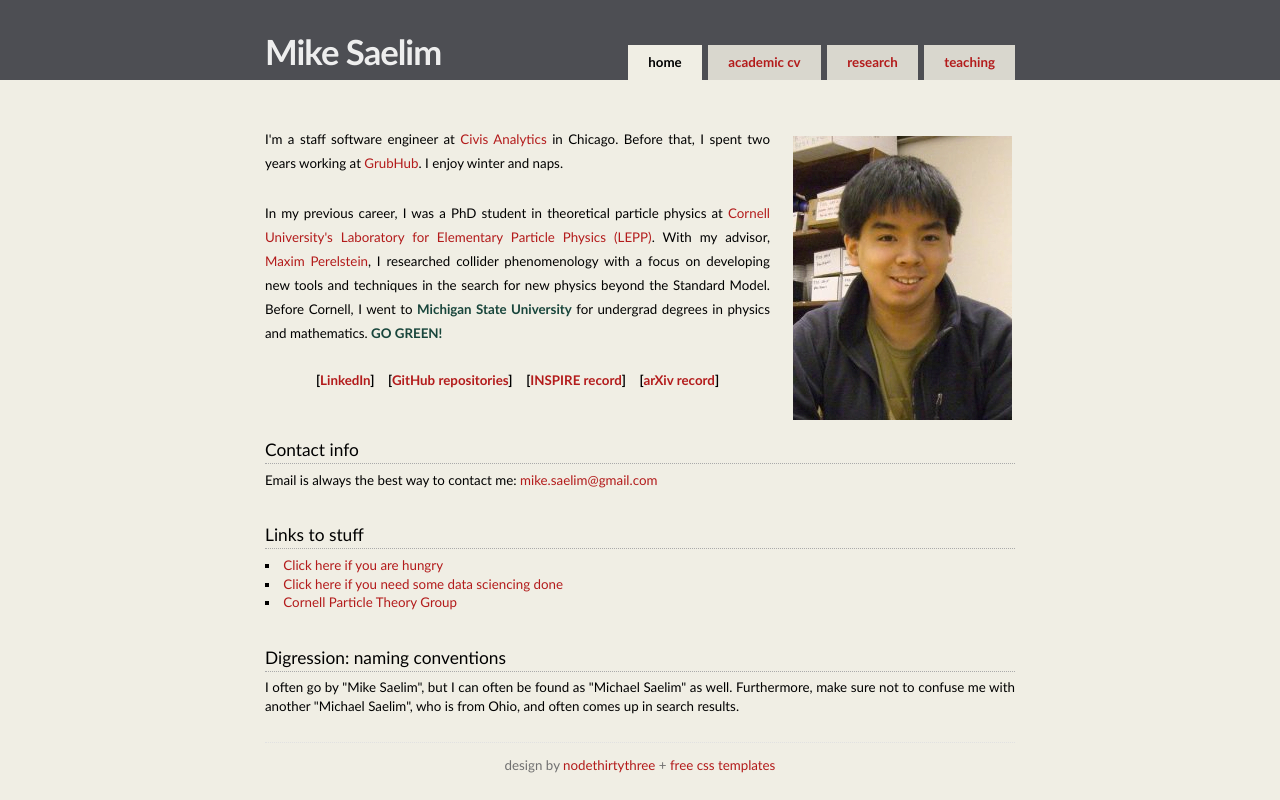
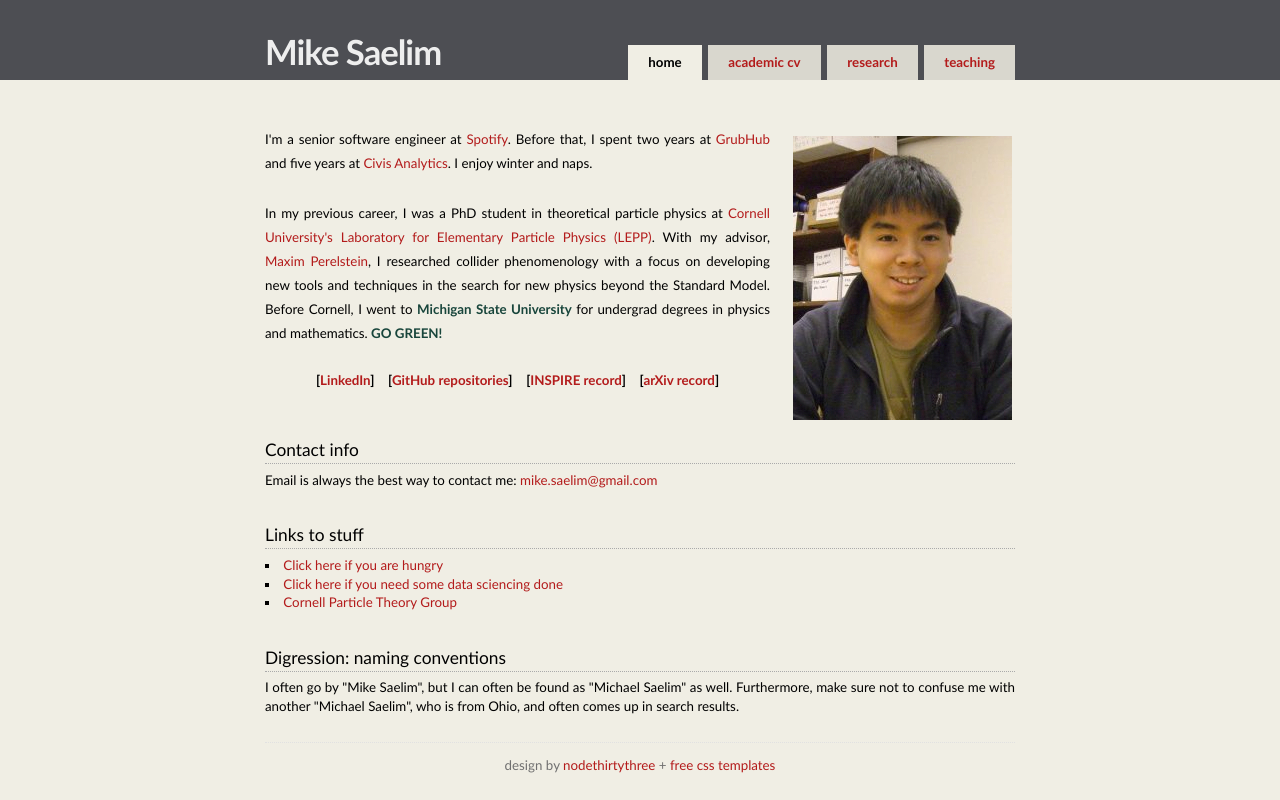
Before and after one commit to mikesaelim/mikesaelim.github.io, a plain HTML site: page index.html in a window 1280 px wide. Drawn offline with Linux system fonts and the light colour scheme.

Commit message:
update after starting at spotify

```diff
--- a/index.html
+++ b/index.html
@@ -51,7 +51,7 @@
 
 
   <img src="images/selfportrait.jpg" class="floatTL" alt="self portrait">
-  <p>I'm a staff software engineer at <a href="http://civisanalytics.com/">Civis Analytics</a> in Chicago.  Before that, I spent two years working at <a href="http://www.grubhub.com/">GrubHub</a>.  I enjoy winter and naps.
+  <p>I'm a senior software engineer at <a href="https://www.spotify.com/us/">Spotify</a>.  Before that, I spent two years at <a href="http://www.grubhub.com/">GrubHub</a> and five years at <a href="http://civisanalytics.com/">Civis Analytics</a>.  I enjoy winter and naps.
 
   <p>In my previous career, I was a PhD student in theoretical particle physics at <a href="http://www.cornell.edu">Cornell University's</a> <a href="http://www.lepp.cornell.edu">Laboratory for Elementary Particle Physics (LEPP)</a>.  With my advisor, <a href="http://www.lepp.cornell.edu/~maxim/">Maxim Perelstein</a>, I researched collider phenomenology with a focus on developing new tools and techniques in the search for new physics beyond the Standard Model.  Before Cornell, I went to <a href="http://www.msu.edu" class="MSUgreen"><b>Michigan State University</b></a> for undergrad degrees in physics and mathematics.  <font color=#18453B><b>GO GREEN!</b></font>
 
```
